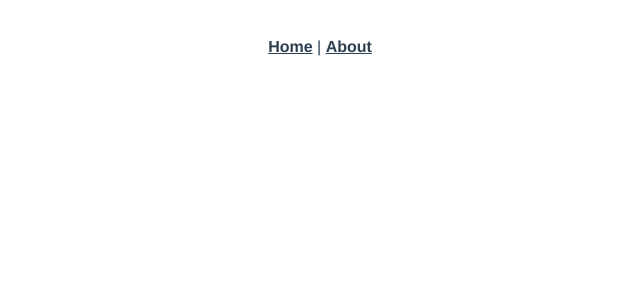
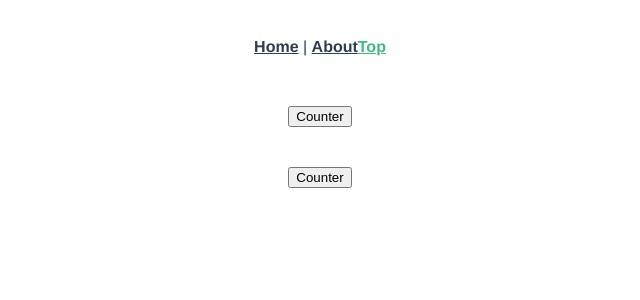
Before and after one commit to dieKn/TypescriptAtVue, a Vue app in the folder webapp/: page /top in a window 1280 px wide. Shown: the top 300 px of the page, without its empty margins (320-960 px from the left). Built offline with nearby package versions, Linux system fonts and the light colour scheme.

Commit message:
page add

```diff
--- a/webapp/src/App.vue
+++ b/webapp/src/App.vue
@@ -3,6 +3,7 @@
     <div id="nav">
       <router-link to="/">Home</router-link> |
       <router-link to="/about">About</router-link>
+      <router-link to="/top">Top</router-link>
     </div>
     <router-view/>
   </div>
--- /dev/null
+++ b/webapp/src/components/Counter.vue
@@ -0,0 +1,22 @@
+<template>
+  <div class="test3">
+    <button @click="onClick">Counter</button>
+  </div>
+</template>
+
+<script lang="ts">
+    import {Component, Prop, Vue} from "vue-property-decorator";
+
+    @Component
+    export default class Counter extends Vue{
+	@Prop()
+	public setNumber?: number;
+
+	public onClick(){
+		console.log(this.setNumber);
+		alert(this.setNumber + 'aaa');
+		const a: number = 3;
+		console.log(a+2);
+	}
+    }
+</script>
--- a/webapp/src/router.ts
+++ b/webapp/src/router.ts
@@ -20,6 +20,11 @@ export default new Router({
       // this generates a separate chunk (about.[hash].js) for this route
       // which is lazy-loaded when the route is visited.
       component: () => import(/* webpackChunkName: "about" */ './views/About.vue')
-    }
+    },
+    {
+      path: '/top',
+      name: 'top',
+      component: () => import('./views/Top.vue')
+    },
   ]
 })
--- a/webapp/src/views/Home.vue
+++ b/webapp/src/views/Home.vue
@@ -1,16 +1,19 @@
 <template>
     <div class="home">
         <MyButton greet="Hello"></MyButton>
+	<Counter setNumber="3"></Counter>
     </div>
 </template>
 
 <script lang="ts">
     import { Component, Vue } from 'vue-property-decorator';
     import MyButton from "@/components/MyButton.vue";
+    import Counter from "@/components/Counter.vue";
 
     @Component({
         components: {
             MyButton,
+	    Counter,
     },
     })
     export default class Home extends Vue {}
--- /dev/null
+++ b/webapp/src/views/Top.vue
@@ -0,0 +1,22 @@
+<template>
+  <div class="top">
+    <Counter></Counter>
+    <Counter setNumber="3"></Counter>
+  </div>
+</template>
+<script lang="ts">
+    import { Component, Vue } from 'vue-property-decorator';
+    import Counter from "@/components/Counter.vue";
+
+    @Component({
+        components: {
+            Counter,
+    },
+    })
+    export default class Top extends Vue {}
+</script>
+<style>
+div.test3{
+   padding:20px;
+}
+</style>
```
Also changed, not shown: 1 other file (tests, documents, lock files or other folders).
